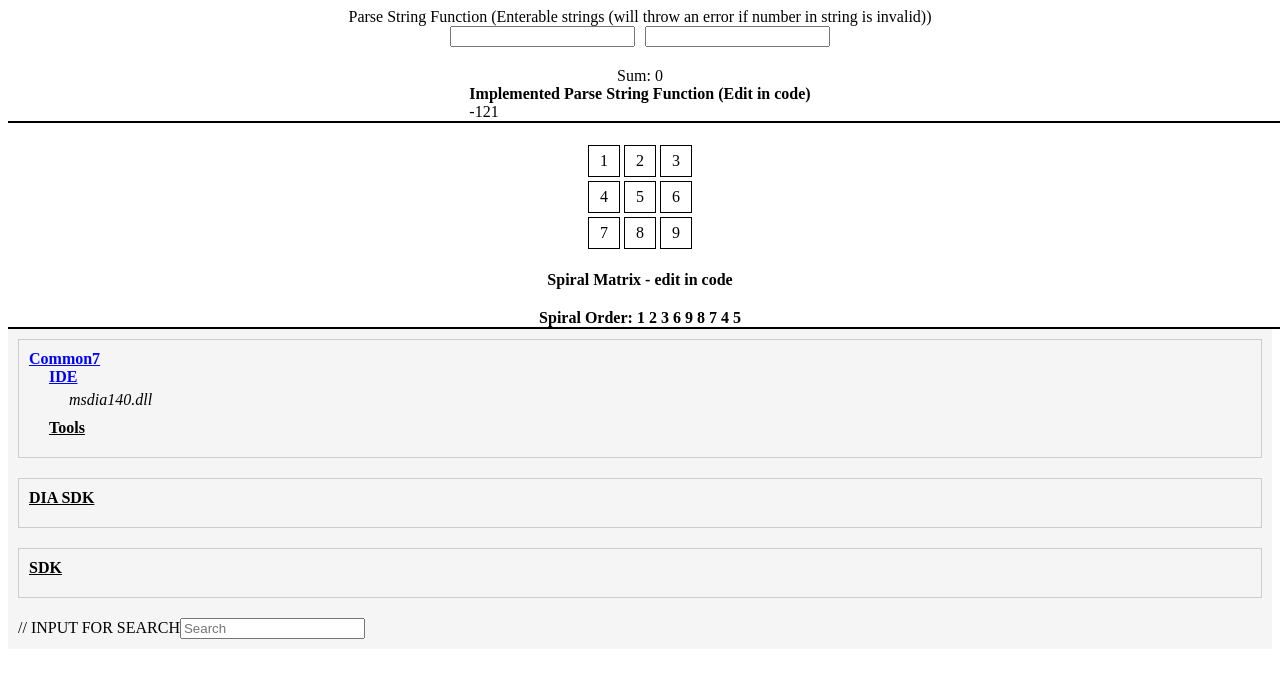
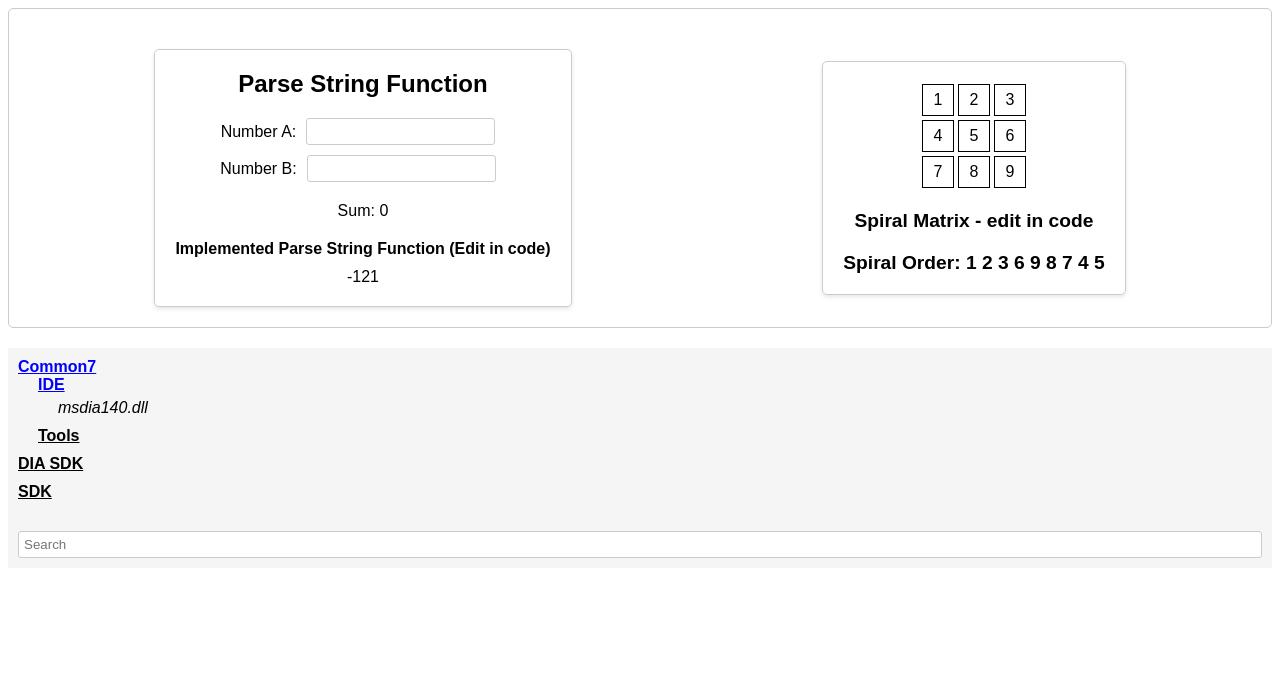
Before and after one commit to IgorMazhitov/Erizos_Test, a React (Create React App) app in the folder erizos/: page / in a window 1280 px wide. Shown: the top 678 px of the page. Built offline with nearby package versions, Linux system fonts and the light colour scheme.

Commit message:
Small Fix

```diff
--- a/erizos/src/App.tsx
+++ b/erizos/src/App.tsx
@@ -1,19 +1,39 @@
-import React from 'react';
-import MyBrowser from './file-browser/fileBrowser';
-import fakeData from './fakeData/fakeFileSystem';
-import ParseStringFunction from './components/parseString';
-import SpiralMatrix from './components/spiralMatrix';
+import React from "react";
+import MyBrowser from "./file-browser/fileBrowser";
+import fakeData from "./fakeData/fakeFileSystem";
+import ParseStringFunction from "./components/parseString";
+import SpiralMatrix from "./components/spiralMatrix";
 
 class App extends React.Component<{}> {
   render() {
-    return <div className="App">
-      <header className="App-header">
-        <ParseStringFunction />
-        <SpiralMatrix />
-        <MyBrowser data={fakeData} defaultExpandedFolders={(new Set<string>(['/Common7', '/Common7/IDE']))} />
-      </header>
-    </div>
-  };
+    return (
+      <div className="App">
+        <header className="App-header">
+          <div
+            style={{
+              display: "flex",
+              flexDirection: "row",
+              alignItems: "center",
+              fontFamily: "Arial, sans-serif",
+              padding: "20px",
+              border: "1px solid #ccc",
+              borderRadius: "5px",
+              marginBottom: "20px",
+            }}
+          >
+            <ParseStringFunction />
+            <SpiralMatrix />
+          </div>
+          <MyBrowser
+            data={fakeData}
+            defaultExpandedFolders={
+              new Set<string>(["/Common7", "/Common7/IDE"])
+            }
+          />
+        </header>
+      </div>
+    );
+  }
 }
 
 export default App;
--- a/erizos/src/components/parseString.tsx
+++ b/erizos/src/components/parseString.tsx
@@ -38,40 +38,93 @@ class ParseStringFunction extends React.Component {
             display: "flex",
             flexDirection: "column",
             alignItems: "center",
+            fontFamily: "Arial, sans-serif",
+            padding: "20px",
+            border: "1px solid #ccc",
+            borderRadius: "5px",
+            boxShadow: "0 2px 4px rgba(0,0,0,0.1)",
+            maxWidth: "400px",
+            margin: "0 auto",
+            marginTop: "20px",
           }}
         >
-          <header>Parse String Function (Enterable strings (will throw an error if number in string is invalid))</header>
+          <header
+            style={{
+              marginBottom: "20px",
+              fontSize: "1.5em",
+              fontWeight: "bold",
+            }}
+          >
+            Parse String Function
+          </header>
+          <div
+            style={{
+              display: "flex",
+              flexDirection: "column",
+              marginBottom: "10px",
+              gap: "10px",
+            }}
+          >
             <div
               style={{
                 display: "flex",
                 flexDirection: "row",
-              marginBottom: "10px",
+                alignItems: "center",
+                justifyContent: "center",
               }}
             >
+              <label style={{ marginRight: "10px" }}>Number A:</label>
               <input
                 type="text"
                 value={inputNumberA}
                 onChange={(e) => this.handleParseNumber(e.target.value, true)}
-              style={{ marginRight: "10px" }}
+                style={{
+                  marginRight: "10px",
+                  padding: "5px",
+                  borderRadius: "3px",
+                  border: "1px solid #ccc",
+                }}
               />
+            </div>
+
+            <div
+              style={{
+                display: "flex",
+                flexDirection: "row",
+                alignItems: "center",
+                justifyContent: "center",
+              }}
+            >
+              <label style={{ marginRight: "10px" }}>Number B:</label>
               <input
                 type="text"
                 value={inputNumberB}
                 onChange={(e) => this.handleParseNumber(e.target.value, false)}
+                style={{
+                  padding: "5px",
+                  marginRight: "10px",
+                  borderRadius: "3px",
+                  border: "1px solid #ccc",
+                }}
               />
             </div>
+          </div>
           <div style={{ marginTop: "10px" }}>Sum: {sum}</div>
-          <div>
+          <div
+            style={{
+              marginTop: "20px",
+              display: "flex",
+              flexDirection: "column",
+              alignItems: "center",
+              gap: "10px",
+            }}
+          >
             <label style={{ fontWeight: "bold" }}>
-              {" "}
-              Implemented Parse String Function (Edit in code){" "}
+              Implemented Parse String Function (Edit in code)
             </label>
-            <div>{implementedParseString("-123") + 2} </div>
+            <div>{implementedParseString("-123") + 2}</div>
           </div>
         </div>
-        <div
-          style={{ width: "100vw", height: "2px", backgroundColor: "black" }}
-        />
       </>
     );
   }
--- a/erizos/src/components/spiralMatrix.tsx
+++ b/erizos/src/components/spiralMatrix.tsx
@@ -32,12 +32,18 @@ class SpiralMatrix extends Component<{}, State> {
     const { matrix, spiralOrder } = this.state;
 
     return (
-      <>
       <div
         style={{
           display: "flex",
             flexDirection: "column",
             alignItems: "center",
+            fontFamily: "Arial, sans-serif",
+            padding: "20px",
+            border: "1px solid #ccc",
+            borderRadius: "5px",
+            boxShadow: "0 2px 4px rgba(0,0,0,0.1)",
+            maxWidth: "400px",
+            margin: "0 auto",
             marginTop: "20px",
         }}
       >
@@ -61,17 +67,17 @@ class SpiralMatrix extends Component<{}, State> {
             ))}
           </div>
         ))}
-          <label style={{ marginTop: "20px", fontWeight: "bold" }}>
+        <label
+          style={{ marginTop: "20px", fontWeight: "bold", fontSize: "1.2em" }}
+        >
           Spiral Matrix - edit in code
         </label>
-          <div style={{ marginTop: "20px", fontWeight: "bold" }}>
+        <div
+          style={{ marginTop: "20px", fontWeight: "bold", fontSize: "1.2em" }}
+        >
           Spiral Order: {spiralOrder.join(" ")}
         </div>
       </div>
-        <div
-          style={{ width: "100vw", height: "2px", backgroundColor: "black" }}
-        />
-      </>
     );
   }
 }
--- /dev/null
+++ b/erizos/src/file-browser/fileBrowser.css
@@ -0,0 +1,37 @@
+.my-browser {
+    background-color: #f5f5f5;
+    padding: 10px;
+    font-family: Arial, sans-serif;
+  }
+
+  .folder {
+    margin-bottom: 10px;
+  }
+
+  .folder-name {
+    cursor: pointer;
+    font-weight: bold;
+    text-decoration: underline;
+  }
+
+  .folder-name.expanded {
+    color: blue;
+  }
+
+  .folder-children {
+    padding-left: 20px;
+  }
+
+  .file {
+    margin-top: 5px;
+    font-style: italic;
+  }
+
+  .search-input {
+    margin-top: 20px;
+    padding: 5px;
+    border-radius: 3px;
+    border: 1px solid #ccc;
+    width: 100%;
+    box-sizing: border-box;
+  }
--- a/erizos/src/file-browser/fileBrowser.tsx
+++ b/erizos/src/file-browser/fileBrowser.tsx
@@ -1,4 +1,5 @@
 import React, { Component } from "react";
+import "./fileBrowser.css";
 
 interface FileProps {
   mime: string;
@@ -36,6 +37,11 @@ class MyBrowser extends Component<MyBrowserProps, MyBrowserState> {
   toggleFolder(name: string) {
     const { expandedFolders } = this.state;
     if (expandedFolders.has(name)) {
+      expandedFolders.forEach((expandedFolder) => {
+        if (expandedFolder.match(name)) {
+          expandedFolders.delete(expandedFolder);
+        }
+      });
       expandedFolders.delete(name);
     } else {
       expandedFolders.add(name);
@@ -44,32 +50,28 @@ class MyBrowser extends Component<MyBrowserProps, MyBrowserState> {
   }
 
   renderFolder = (folder: FolderProps, path: string) => {
-    const { expandedFolders, searchResults } = this.state;
+    const { expandedFolders } = this.state;
     const fullPath = `${path}/${folder.name}`;
 
     return (
-      <div key={fullPath} style={{ marginBottom: "10px" }}>
+      <div key={fullPath} className="folder">
         <div
           onClick={() => this.toggleFolder(fullPath)}
-          style={{
-            cursor: "pointer",
-            fontWeight: "bold",
-            textDecoration: "underline",
-            color: expandedFolders.has(fullPath) ? "blue" : "black", // Change color based on folder state
-          }}
+          className={
+            expandedFolders.has(fullPath)
+              ? "folder-name expanded"
+              : "folder-name"
+          }
         >
           {folder.name}
         </div>
         {expandedFolders.has(fullPath) && (
-          <div style={{ paddingLeft: "20px" }}>
+          <div className="folder-children">
             {folder.children.map((child, index) =>
               "children" in child ? (
                 this.renderFolder(child, fullPath)
               ) : (
-                <div
-                  key={index}
-                  style={{ marginTop: "5px", fontStyle: "italic" }}
-                >
+                <div key={index} className="file">
                   {child.name}
                 </div>
               )
@@ -131,25 +133,22 @@ class MyBrowser extends Component<MyBrowserProps, MyBrowserState> {
     const { searchName } = this.state;
 
     return (
-      <div style={{ backgroundColor: "#f5f5f5", padding: "10px" }}>
-        {data.map((folder, index) => (
-          <div
-            key={index}
-            style={{
-              marginBottom: "20px",
-              border: "1px solid #ccc",
-              padding: "10px",
-            }}
-          >
-            {this.renderFolder(folder, "")}
-          </div>
-        ))}
-        // INPUT FOR SEARCH
+      <div className="my-browser">
+        {data
+          .filter((folder) =>
+            folder.name.toLowerCase().includes(searchName.toLowerCase())
+          )
+          .map((folder, index) => (
+            <div key={index} className="folder-container">
+              {this.renderFolder(folder, "")}
+            </div>
+          ))}
         <input
           type="text"
           value={searchName}
           onChange={(e) => this.handleSearch(e.target.value)}
           placeholder="Search"
+          className="search-input"
         />
       </div>
     );
--- a/erizos/src/functions/parsingFunctions.ts
+++ b/erizos/src/functions/parsingFunctions.ts
@@ -2,50 +2,58 @@ export const implementedParseString = (input: string): number => {
   const isNegative = input[0] === "-";
   let result = 0;
   let i = isNegative ? 1 : 0;
+  let hasDecimal = false;
+  let decimalPlace = 1;
+  let exponent = 0;
+  let isExponential = false;
+
   while (i < input.length) {
     const char = input[i];
-    let digit = 0;
+    let digit = NaN;
+
     switch (char) {
       case "0":
-        digit = 0;
+      case "1":
+      case "2":
+      case "3":
+      case "4":
+      case "5":
+      case "6":
+      case "7":
+      case "8":
+      case "9":
+        digit = parseInt(char);
+        if (isExponential) {
+          exponent = exponent * 10 + digit;
+        } else if (hasDecimal) {
+          result += digit / Math.pow(10, decimalPlace);
+          decimalPlace++;
+        } else {
+          result = result * 10 + digit;
+        }
         break;
-      case "1":
-        digit = 1;
+      case ".":
+        if (hasDecimal || isExponential) {
+          throw new Error("Invalid input");
+        }
+        hasDecimal = true;
         break;
-      case "2":
-        digit = 2;
+      case "e":
+        if (isExponential) {
+          throw new Error("Invalid input");
+        }
+        isExponential = true;
         break;
-      case "3":
-        digit = 3;
-        break;
-      case "4":
-        digit = 4;
-        break;
-      case "5":
-        digit = 5;
-        break;
-      case "6":
-        digit = 6;
-        break;
-      case "7":
-        digit = 7;
-        break;
-      case "8":
-        digit = 8;
-        break;
-      case "9":
-        digit = 9;
-        break;
-      default: {
-        digit = NaN;
-        break;
-      }
+      default:
+        throw new Error("Invalid input");
     }
-    if (isNaN(digit)) {
-      throw new Error("Invalid input");
-    }
-    result = result * 10 + digit;
+
     i++;
   }
+
+  if (isExponential) {
+    result *= Math.pow(10, exponent);
+  }
+
   return isNegative ? -result : result;
 };
```
Lines whose indentation alone changed are shown as unchanged.
